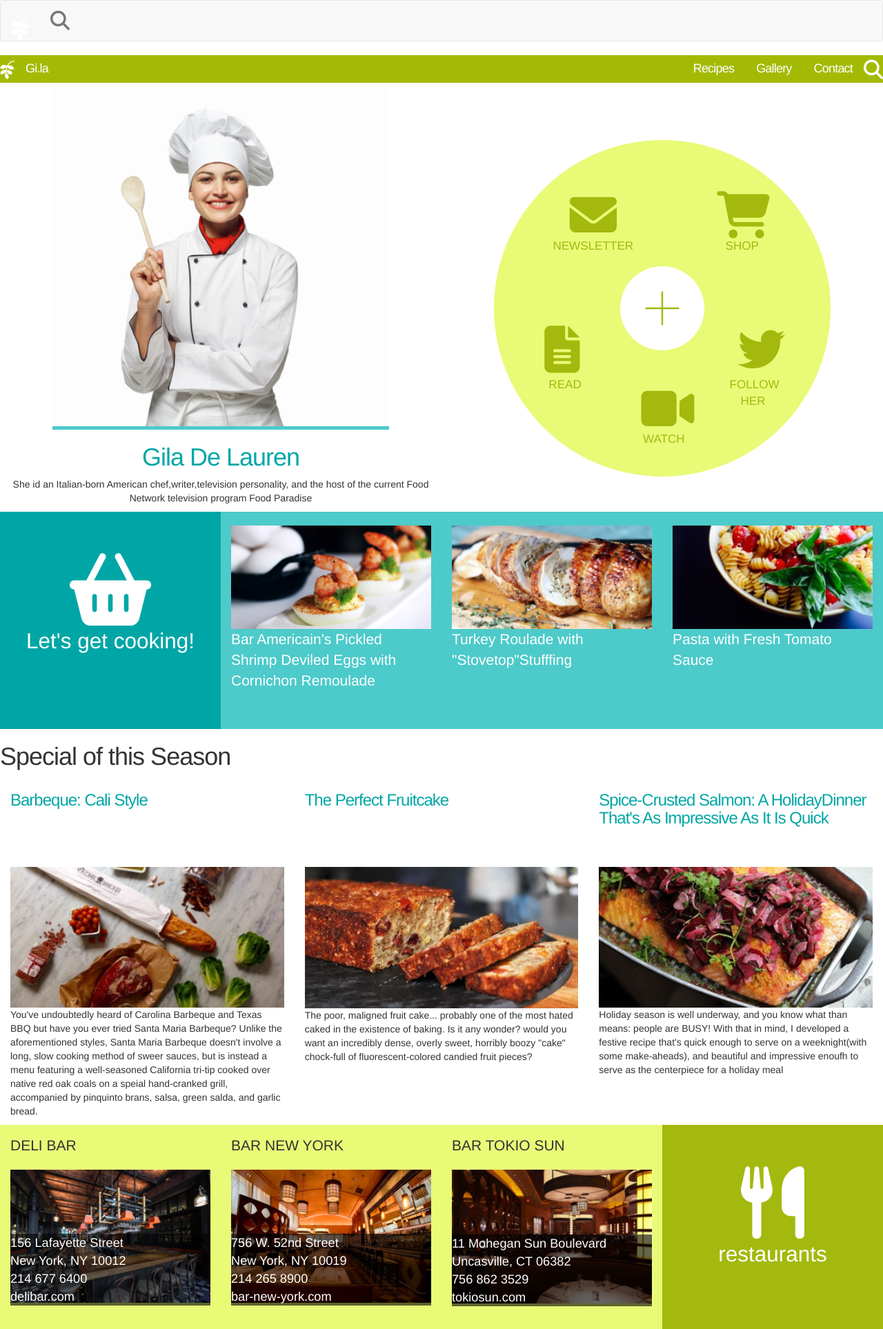
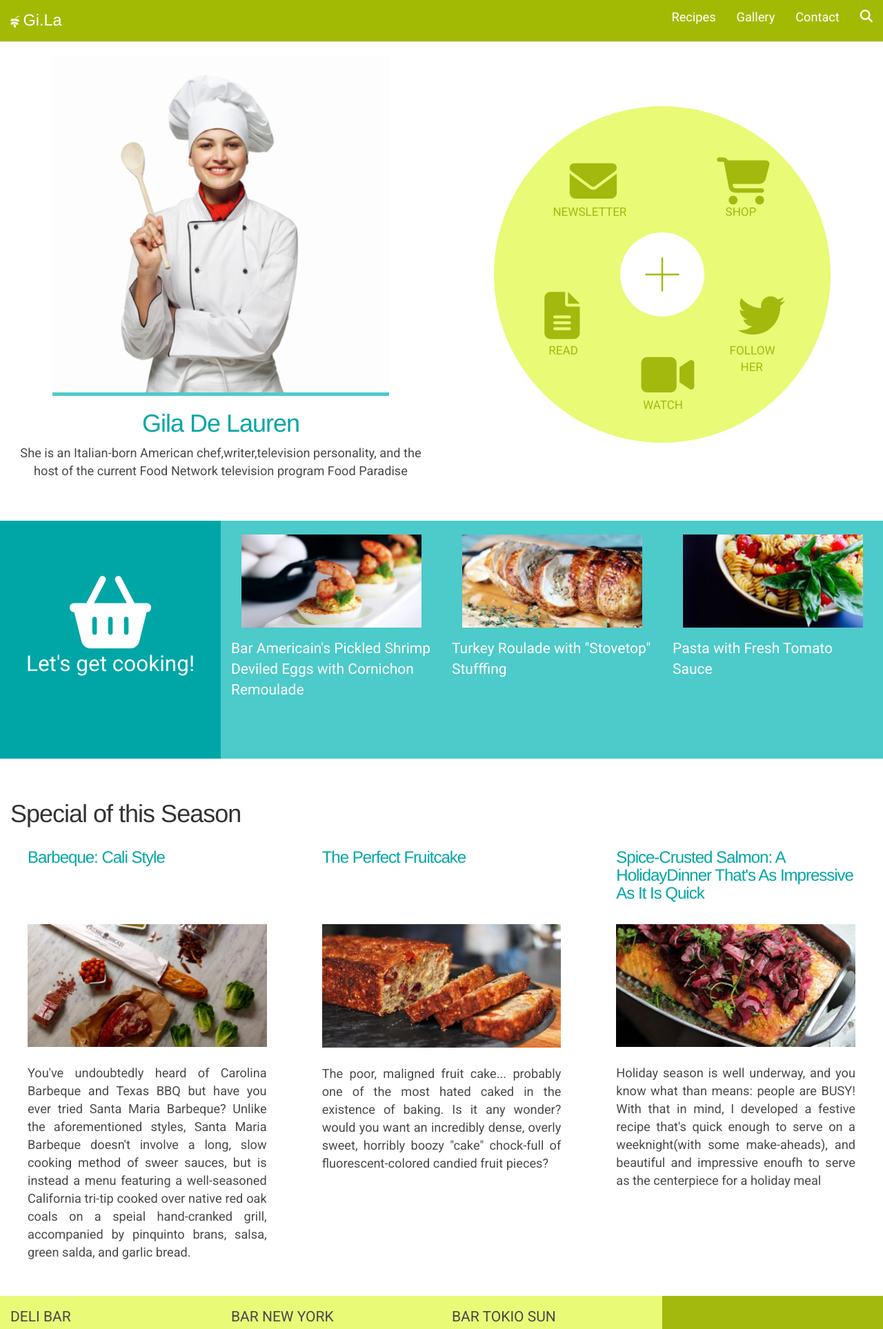
Before and after one commit to PkBadger/TemplateChallenge, a website: page src/index.html in a window 1280 px wide. Shown: the top 1927 px of the page at 69% size. Drawn offline with nearby package versions, Linux system fonts and the light colour scheme; files that its build step writes are made by us from their sources; files whose address does not match are found by name.

Commit message:
Mostly finished

```diff
--- a/gulpfile.js
+++ b/gulpfile.js
@@ -17,6 +17,12 @@ gulp.task('scripts',function(){
 gulp.task('html',function(){
   gulp.src('src/*.html')
   .pipe(gulp.dest('build/'))
+
+});
+//img task
+gulp.task('html',function(){
+  gulp.src('src/img/*.png')
+  .pipe(gulp.dest('build/img'))
 
 });
 
--- a/src/index.html
+++ b/src/index.html
@@ -5,37 +5,43 @@
   <link rel="stylesheet" type="text/css" href="css/styles.css">
   <link rel="stylesheet" type="text/css" href="https://maxcdn.bootstrapcdn.com/bootstrap/3.3.7/css/bootstrap.min.css">
   <script src="https://use.fontawesome.com/b8f4b1f15a.js"></script>
+  <script src="https://ajax.googleapis.com/ajax/libs/jquery/1.12.4/jquery.min.js"></script>
+  <script src="https://maxcdn.bootstrapcdn.com/bootstrap/3.3.7/js/bootstrap.min.js"></script>
+  <link href="https://fonts.googleapis.com/css?family=Roboto" rel="stylesheet">
 </head>
 <body>
-  <nav class="navbar navbar-default">
-    <div class="container-fluid">
-      <div class="navbar-header">
-        <a class="navbar-brand" href="#">
-          <i class="fa fa-pagelines fa-2x white fa-rotate-180 navIcons" aria-hidden="true"></i>
+  <div class="navbar navbar-default navbar-static-top" role="navigation">
+      <div class="container-fluid navColor">
 
-        </a>
-        <i class="fa fa-search fa-2x white navIcons navbar-text navbar-right" aria-hidden="true"></i>
+          <div class="navbar-header">
+            <a class="navbar-brand white" href="#">
+              <i class="fa fa-pagelines white fa-rotate-180 navIcons" aria-hidden="true"></i>
+              <span class="white fontM">Gi.La</span>
+            </a>
+              <button type="button" class="navbar-toggle" data-toggle="collapse" data-target=".navbar-menubuilder"><span class="sr-only">Toggle navigation</span><span class="icon-bar"></span><span class="icon-bar"></span><span class="icon-bar"></span>
+              </button>
+          </div>
+          <div class="collapse navbar-collapse navbar-menubuilder">
+              <ul class="nav navbar-nav navbar-right">
+
+                  <li><a href="#" ><span class="white">Recipes</span></a>
+                  </li>
+                  <li><a href="#"><span class="white">Gallery</span></a>
+                  </li>
+                  <li><a href="#"><span class="white">Contact</span></a>
+                  </li>
+                  <li><a href="#"><i class="fa fa-search white navIcons mt-less" aria-hidden="true"></i></a></li>
+              </ul>
+          </div>
       </div>
-    </div>
-  </nav>
+  </div>
   <div class="container-fluid">
-
-    <div class="row">
-      <ul>
-        <li class="LiL"><i class="fa fa-pagelines fa-2x white fa-rotate-180 navIcons" aria-hidden="true"></i></li>
-        <li class="liL"><a href="index.html"><h4>Gi.la</h4></a></li>
-        <li class="LiR"><i class="fa fa-search fa-2x white navIcons" aria-hidden="true"></i></li>
-        <li class="LiR"><a href="about.asp"><h4>Contact</h4></a></li>
-        <li class="LiR"><a href="contact.asp"><h4>Gallery</h4></a></li>
-        <li class="LiR"><a href="news.asp"><h4>Recipes</h4></a></li>
-      </ul>
-   </div>
 
     <div class="row">
       <div class="col-xs-12 col-md-6">
         <img class="center firstImage" src="img/img-chef.png"/>
         <h1 class="txtCenter secondary-denote">Gila De Lauren</h1>
-        <p class="txtCenter ">She id an Italian-born American chef,writer,television personality, and the host of the current Food Network television program Food Paradise</p>
+        <p class="txtCenter fontM">She is an Italian-born American chef,writer,television personality, and the host of the current Food Network television program Food Paradise</p>
 
       </div>
 
@@ -43,7 +49,7 @@
         <svg viewbox="0 0 400 400" class="center" width="400" height="400">
           <circle cx="200" cy="200" r="200" fill="#e9fa77" />
           <circle cx="200" cy="200" r="50" fill="#fff" />
-          <g><text x="90" y="110" class="icons" onclick="alert('click!')" fill="green">&#xf0e0;</text></g>
+          <g><text x="90" y="110" class="icons"  fill="green">&#xf0e0;</text></g>
           <text x="70" y="130" fill="green">NEWSLETTER</text>
           <g><text x="60" y="270" class="icons" >&#xf15c;</text></g>
           <text x="65" y="295" fill="green" >READ</text>
@@ -63,31 +69,31 @@
 
     <section class="row cookingSection">
       <div class="col-xs-12 col-md-3 col-sm-12 mainBlue">
-        <div class="txtCenter mt-50">
+        <div class="txtCenter mt-70">
           <i class="fa fa-shopping-basket fa-5x white" aria-hidden="true"></i>
           <p class="white mainTxt">Let's get cooking!</p>
         </div>
       </div>
       <div class="col-xs-12 col-md-3 col-sm-4">
         <img class="center" src="img/img-deviled-eggs.png"/>
-        <p class="white">Bar Americain's Pickled Shrimp Deviled Eggs with Cornichon Remoulade</p>
+        <p class="white mt-15">Bar Americain's Pickled Shrimp Deviled Eggs with Cornichon Remoulade</p>
       </div>
 
       <div class="col-xs-12 col-md-3 col-sm-4">
         <img class="center" src="img/img-roulade-cover.png"/>
-        <p class="white">Turkey Roulade with "Stovetop"Stufffing</p>
+        <p class="white mt-15">Turkey Roulade with "Stovetop" Stufffing</p>
       </div>
       <div class="col-xs-12 col-md-3 col-sm-4">
         <img class="center" src="img/img-fresh-tomato-sauce-cover.png"/>
-        <p class="white"> Pasta with Fresh Tomato Sauce</p>
+        <p class="white mt-15"> Pasta with Fresh Tomato Sauce</p>
       </div>
     </section>
     <section class="Specials row">
-      <h1>Special of this Season</h1>
+      <h1 class="ml-15">Special of this Season</h1>
       <div class="col-xs-12 col-md-4">
           <h3 class="secondary-denote">Barbeque: Cali Style</h3>
           <img class="center" src="img/img-the-ingredients-cover.png"/>
-          <p>You've undoubtedly heard of Carolina Barbeque and Texas BBQ
+          <p class="fontM txtJust">You've undoubtedly heard of Carolina Barbeque and Texas BBQ
             but have you ever tried Santa Maria Barbeque? Unlike the
             aforementioned styles, Santa Maria Barbeque doesn't involve a long,
             slow cooking method of sweer sauces, but is instead a menu featuring
@@ -99,7 +105,7 @@
       <div class="col-xs-12 col-md-4">
         <h3 class="secondary-denote">The Perfect Fruitcake</h3>
         <img class="center" src="img/img-fruitcake-cover.png"/>
-        <p>The poor, maligned fruit cake... probably one of the most
+        <p class="fontM txtJust">The poor, maligned fruit cake... probably one of the most
           hated caked in the existence of baking. Is it any wonder? would
           you want an incredibly dense, overly sweet, horribly boozy "cake"
           chock-full of fluorescent-colored candied fruit pieces?
@@ -108,7 +114,7 @@
       <div class="col-xs-12 col-md-4">
         <h3 class="secondary-denote">Spice-Crusted Salmon: A HolidayDinner That's As Impressive As It Is Quick</h3>
         <img class="center" src="img/img-salmon-cover.png"/>
-        <p>Holiday season is well underway, and you know what than means: people
+        <p class="fontM txtJust">Holiday season is well underway, and you know what than means: people
           are BUSY! With that in mind, I developed a festive recipe that's
           quick enough to serve on a weeknight(with some make-aheads), and
           beautiful and impressive enoufh to serve as the centerpiece
@@ -121,37 +127,37 @@
       <div class="col-xs-12 col-md-3 col-sm-4">
         <p class="mt-15"> DELI BAR</p>
         <img class="center" src="img/img-restaurante-1.png"/>
-          <div class="after white">156 Lafayette Street<br> New York, NY 10012<br> 214 677 6400 <br>delibar.com</div>
+          <div class="after center white">156 Lafayette Street<br> New York, NY 10012<br> 214 677 6400 <br>delibar.com</div>
       </div>
 
       <div class="col-xs-12 col-md-3 col-sm-4">
         <p class="mt-15">BAR NEW YORK</p>
         <img class="center" src="img/img-restaurant-2.png"/>
-          <div class="after white">756 W. 52nd Street<br> New York, NY 10019<br> 214 265 8900 <br>bar-new-york.com</div>
+          <div class="after center white">756 W. 52nd Street<br> New York, NY 10019<br> 214 265 8900 <br>bar-new-york.com</div>
       </div>
 
       <div class="col-xs-12 col-md-3 col-sm-4">
         <p class="mt-15"> BAR TOKIO SUN</p>
-        <img class="center" src="img/img-restaurant-3.png"/>
-          <div class="after white">11 Mohegan Sun Boulevard<br>Uncasville, CT 06382<br> 756 862 3529 <br>tokiosun.com</div>
+        <img class="center " src="img/img-restaurant-3.png"/>
+          <div class="after center white">11 Mohegan Sun Boulevard<br>Uncasville, CT 06382<br> 756 862 3529 <br>tokiosun.com</div>
       </div>
       <div class="col-xs-12 col-md-3 col-sm-12 mainGreen">
-        <div class="txtCenter mt-50">
+        <div class="txtCenter mt-70">
           <i class="fa fa-cutlery fa-5x white" aria-hidden="true"></i>
           <p class="white mainTxt">restaurants</p>
         </div>
       </div>
     </section>
     <section class="blogging row">
-      <h1>Guest Blogging</h1>
+      <h1 class="mb-15 ml-15">Guest Blogging</h1>
       <div class="col-xs-12 col-sm-6 col-md-4">
         <div class="primary-denoteBg BlogTitle">
-          <p class="white  mb-less p-15">
+          <p class="white  mb-less p-15 fontM">
             Rhubarb: The Vegetable That Acts Like a Fruit
           </p>
         </div>
         <div class="primary-colorBg BlogContent">
-          <p class="p-15">
+          <p class="p-15 fontM txtJust">
             May is all about vegetables on bobbyflay.com
             and one of the most popular springtime vegetables is rhubarb.
             That's right, I said vegetable. Did you know that thubarb is
@@ -168,13 +174,13 @@
       </div>
       <div class="col-xs-12 col-sm-6 col-md-4">
         <div class="secondary-denoteBg BlogTitle">
-          <p class="white  mb-less p-15">
+          <p class="white  mb-less p-15 fontM">
             Spice-Crusted Salmon: A Holiday Dinner
             That's As Impressive As It Is Quick
           </p>
         </div>
         <div class="secondary-colorBg BlogContent">
-          <p class="p-15">
+          <p class="p-15 fontM txtJust">
             Holiday season is well underway, and you know what than means: people
               are BUSY! With that in mind, I developed a festive recipe that's
               quick enough to serve on a weeknight(with some make-aheads), and
@@ -190,13 +196,13 @@
       </div>
       <div class="col-xs-12 col-sm-6 col-md-4">
         <div class=" BlogTitle">
-          <p class="secondary-denote  mb-less p-15">
+          <p class="secondary-denote  mb-less p-15 fontM">
             A New Favorite Take on an Old Mediterranean Grain
           </p>
         </div>
         <div class=" BlogContent">
           <img class="center" src="img/img-eggplant-manchego-salad-cover.png"/>
-          <p class="p-15">
+          <p class="p-15 fontM txtJust">
             packed with complex carbohydrates and fiber, delicious and hearty
             whole grains play an important part in the mediterranean diet. Look
             beyond rice and pasta, becaise it's worth getting to jnow farro,
@@ -206,8 +212,17 @@
         </div>
       </div>
     </section>
-    <p class="mt-20"> Some images of this example were taken from http://bobbyflay.com. All reserver rights</p>
+    <p class="mt-15"> Some images of this example were taken from http://bobbyflay.com. All reserver rights</p>
+
   </div>
+  <footer>
+    <ul>
+      <li class="white"><a>Contact</a></li>
+      <li class="white"><a>Bio</a></li>
+      <li class="white"><a>Press</a></li>
+      <li class="white liR"><a>&#169; 2016 website.com</a></li>
+    </ul>
+  </footer>
 
 
 </body>
--- a/src/scss/styles.scss
+++ b/src/scss/styles.scss
@@ -2,7 +2,7 @@ $primary-color: #e9fa77;
 $primary-denote: #a3b90d;
 $secondary-color: #4dcaca;
 $secondary-denote: #00a6a6;
-
+$lg: 992px;
 //Letter colors
 .white{
   color: white;
@@ -26,13 +26,10 @@ $secondary-denote: #00a6a6;
 .primary-denoteBg{
   background-color: $primary-denote;
 }
-ul {
-    list-style-type: none;
-    margin: 0;
-    padding: 0;
-    overflow: hidden;
-    background-color: #a3ba05;
+.navColor{
+  background-color: #a3ba05;
 }
+
 
 .liL {
     float: left;
@@ -43,19 +40,37 @@ ul {
     margin-bottom: 0px;
 }
 
+footer ul {
+    list-style-type: none;
+    margin: 0;
+    padding: 0;
+    overflow: hidden;
+    background-color: #00a6a6;
+}
+
+li {
+    float: left;
+}
+
 li a {
     display: block;
     color: white;
     text-align: center;
-    padding: 0px 16px;
+    padding: 14px 16px;
     text-decoration: none;
+    font-size: 1.3em;
 }
 
 /* Change the link color to #111 (black) on hover */
+li a span,div a span:hover {
+    color: $primary-color;
+}
 li a:hover {
     color: $primary-color;
 }
-
+li a i:hover {
+    color: $primary-color;
+}
 .center{
   display:block;
   margin-left:auto;
@@ -63,9 +78,7 @@ li a:hover {
   width: auto;
 
 }
-.txtCenter{
-  text-align: center;
-}
+
 .firstImage{
   border-bottom: thick solid $secondary-color;
   width: 80%
@@ -75,14 +88,18 @@ li a:hover {
 }
 .cookingSection img, .restaurants img{
   margin-top: 20px;
-  width: 100%;
+  width: 90%;
 }
 .cookingSection p, .restaurants p{
   font-size: 1.5em;
 }
+.restaurants div{
+  padding-right: 15px;
+  padding-left: 15px;
+}
 .mainBlue, .mainGreen{
   padding-top: 10px;
-  height: 315px;
+  height: 345px;
   font-size: 1.5em
 }
 .mainBlue{
@@ -93,6 +110,11 @@ li a:hover {
 }
 .restaurants{
   background-color: $primary-color;
+}
+@media only screen and (max-width: $lg){
+    .mainGreen{
+      margin-top: 15px;
+    }
 }
 .mainTxt{
   font-size: 2em;
@@ -110,6 +132,7 @@ svg text  {
 }
 svg{
   margin-top: 73;
+  margin-bottom: 73;
 }
 .navIcons{
   margin-top: 7px;
@@ -119,40 +142,82 @@ svg{
 }
 .specials img{
   width: 100%;
+  margin-bottom: 25px;
 }
+.specials div{
+  padding-left: 40px;
+  padding-right: 40px;
+
+}
+
 //Margins
+section{
+  margin-top: 40px;
+  margin-bottom: 40px;
+}
 .mb-less{
   margin-bottom: 0px;
+}
+.mt-less{
+  margin-top: 0px;
+}
+.mb-15{
+  margin-bottom: 15px;
 }
 .mt-50{
   margin-top: 50px;
 }
+.mt-70{
+  margin-top: 70px
+}
 .mt-15{
   margin-top: 15px;
+}
+.ml-15{
+  margin-left: 15px;
+}
+//Text Properties
+.fontM{
+  font-size: 1.3em;
+}
+.txtCenter{
+  text-align: center;
+}
+.txtJust{
+  text-align: justify;
+}
+p,h1,h2,h3,h4,li,text{
+  font-family: 'Roboto', sans-serif;
+  color: #4a4a4a;
 }
 //Paddings
 .p-15{
   padding: 15px;
 }
+.pb-15{
+  padding-bottom: 15px;
+}
 //Guest Blogging posts
 .BlogTitle{
   height: 100px;
-  font-size: 1.3em;
+
 }
 .BlogContent{
-  font-size: 1.3em;
-  height: 470px;
+
+  height: 500px;
 }
 .BlogContent img{
   width: 100%;
 }
 //Images overlay info
 .after {
-    font-size: 1.3em;
+    font-size: .9em;
     position: relative;
     display: block;
+    width: 90%;
+
     background: rgba(0, 0, 0, .6);
-    margin-top: -100px;
+    margin-top: -68px;
 }
 //Svg resize
 .Icon {
@@ -162,3 +227,10 @@ svg{
   width: 80%;
   height: auto;
 }
+//footer
+footer{
+  margin-top: 15px;
+  padding-top: 15px;
+  background-color: #00a6a6;
+  padding-bottom: 15px;
+}
```
Also changed, not shown: build/css/styles.css, build/index.html, src/img/img-chef.png (added), src/img/img-deviled-eggs.png (added), src/img/img-eggplant-manchego-salad-cover.png (added), src/img/img-fresh-tomato-sauce-cover.png (added), src/img/img-fruitcake-cover.png (added), src/img/img-restaurant-2.png (added), src/img/img-restaurant-3.png (added), src/img/img-restaurante-1.png (added), src/img/img-roulade-cover.png (added), src/img/img-salmon-cover.png (added), src/img/img-the-ingredients-cover.png (added).
